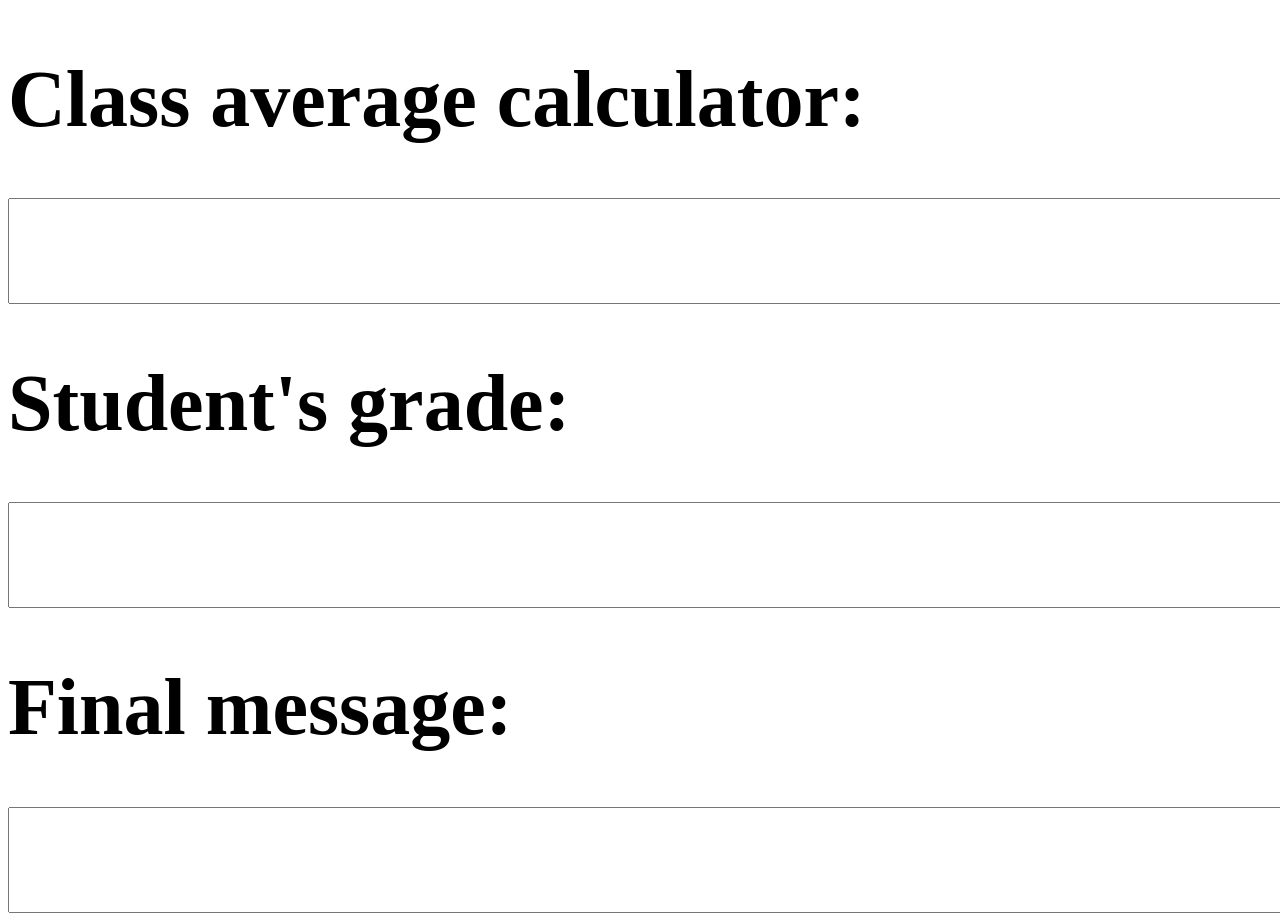
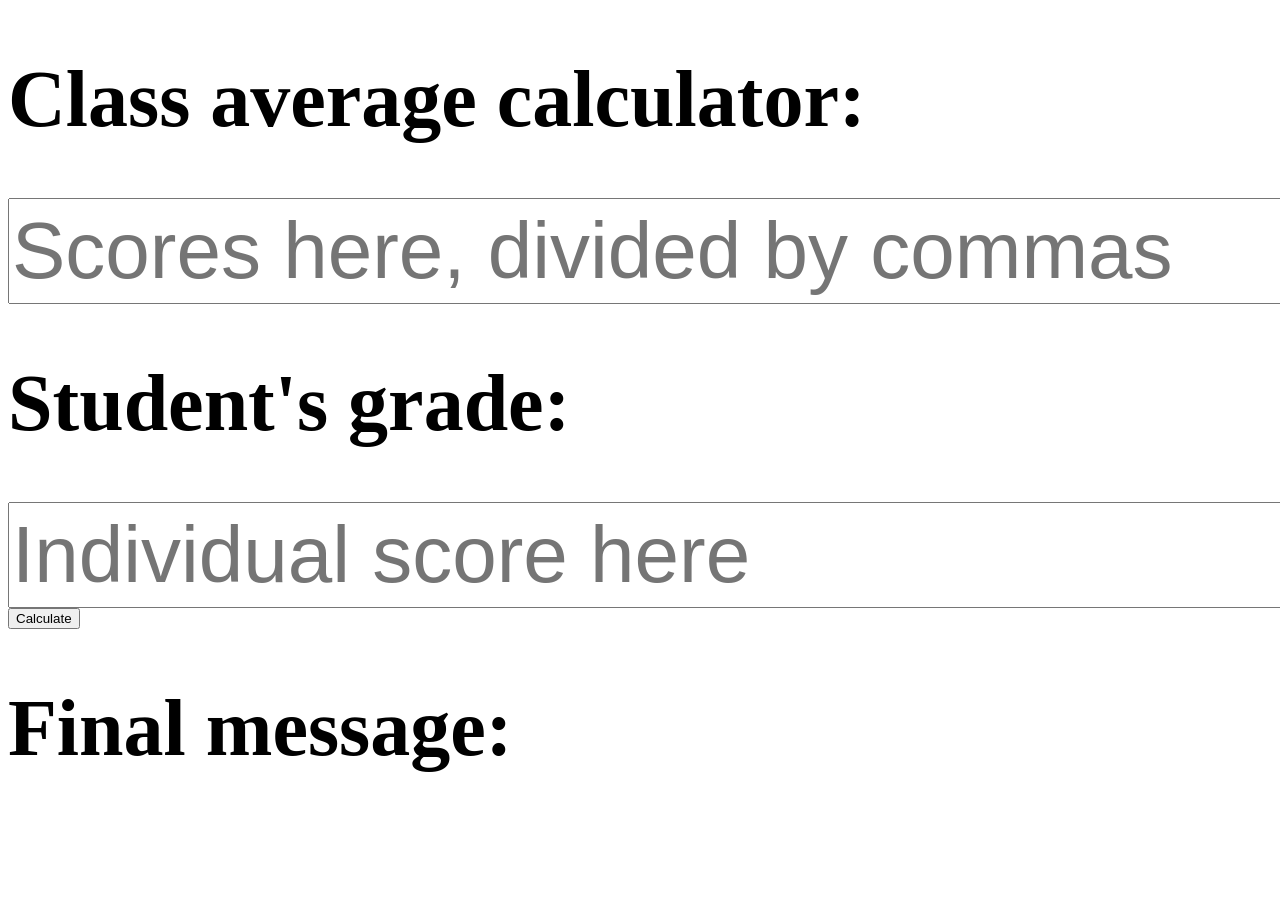
Before and after one commit to henriwf/grade_calculator, a plain HTML site: page index.html in a window 1280 px wide. Shown: the top 921 px of the page. After the commit the page ends 828 px from the top, so only its background shows below. Drawn offline with Linux system fonts and the light colour scheme.

Commit message:
add id and placeholder for input boxes and add a button for the result.

```diff
--- a/index.html
+++ b/index.html
@@ -8,13 +8,18 @@
     <title>Student's Grade and Class Average Calculator</title>
 
     <h1 class="title">Class average calculator:</h1>
-    <input class="answer"></input>
+    <input id="classScores" class="answer" placeholder="Scores here, divided by commas" ></input>
 
     <h1 class="title">Student's grade:</h1>
-    <input class="answer"></input>
+    <input id="studentScore" class="answer" placeholder="Individual score here"></input>
+
+
+    <button id="calculateButton">Calculate</button>
+
 
     <h1 class="title">Final message:</h1>
-    <input class="answer"></input>
+    <p id="result"></p>
+
 
 
     <link rel="stylesheet" href="style.css">
```
